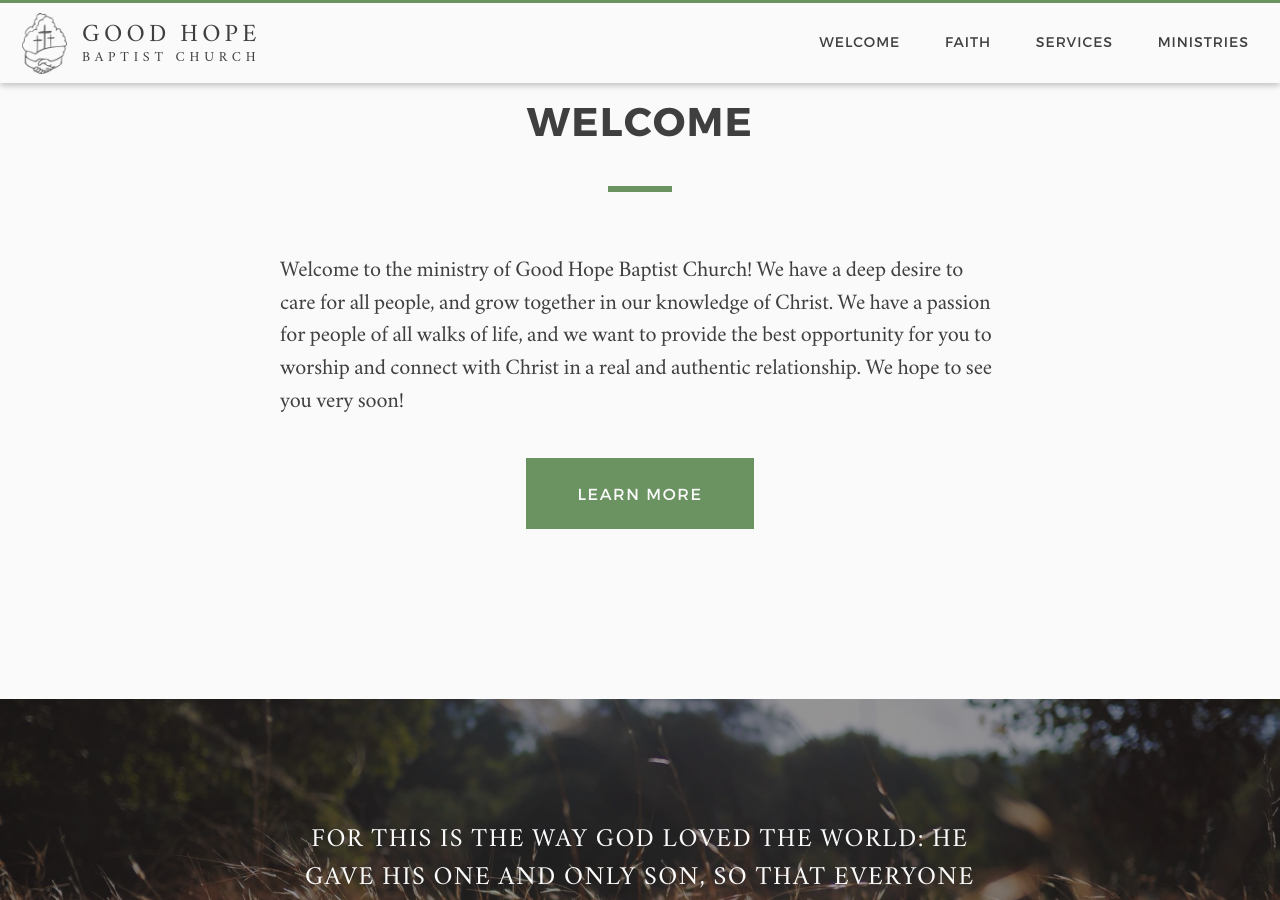
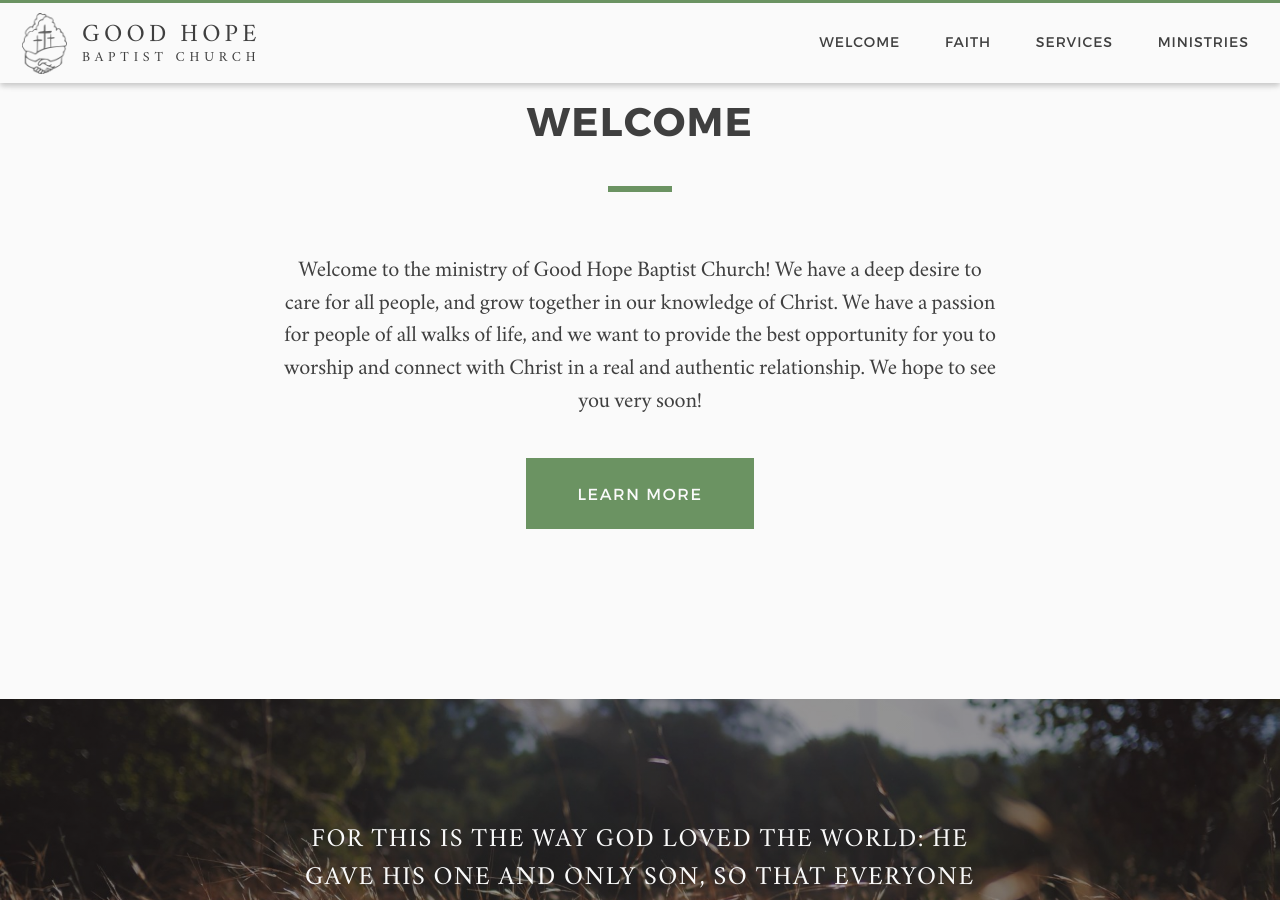
Before and after one commit to jtgry/GHBC, a Jekyll site: the page built from index.html, in a window 1280 px wide and 900 px high, scrolled down 814 px. Built offline with Jekyll 4.4.1, drawn with Linux system fonts in a browser that asks for light colours; nearby versions of some CDN libraries.

Commit message:
Updated '/_sass/_layout.scss' via CloudCannon

```diff
--- a/_sass/_layout.scss
+++ b/_sass/_layout.scss
@@ -21,7 +21,7 @@ padding: 0; float: none;
 .content-block{
   margin: 0 auto;
   padding: 2em 1%;
-  text-alighn: center;
+  text-align: center;
 }
 
 .content-block:first-of-type{
```
